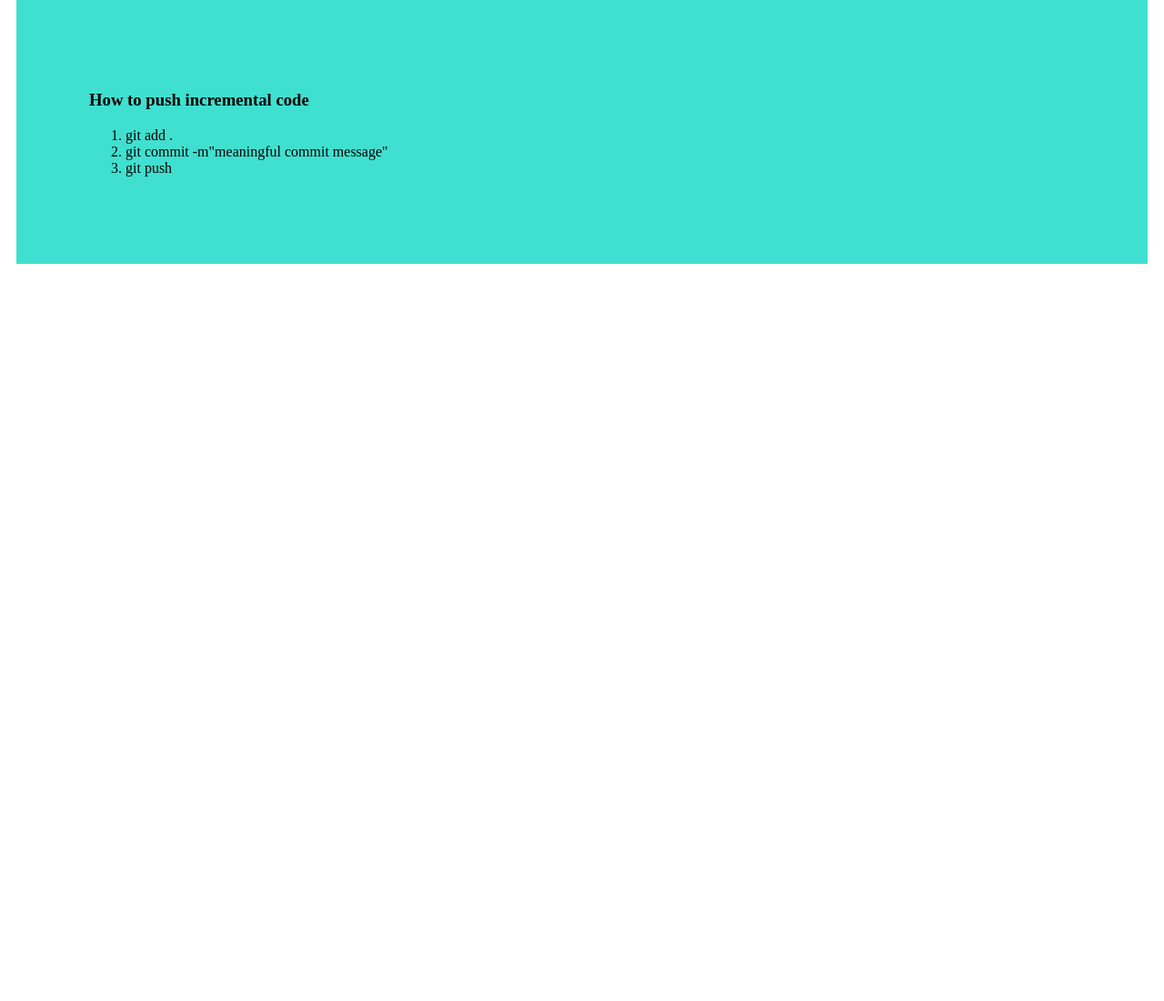
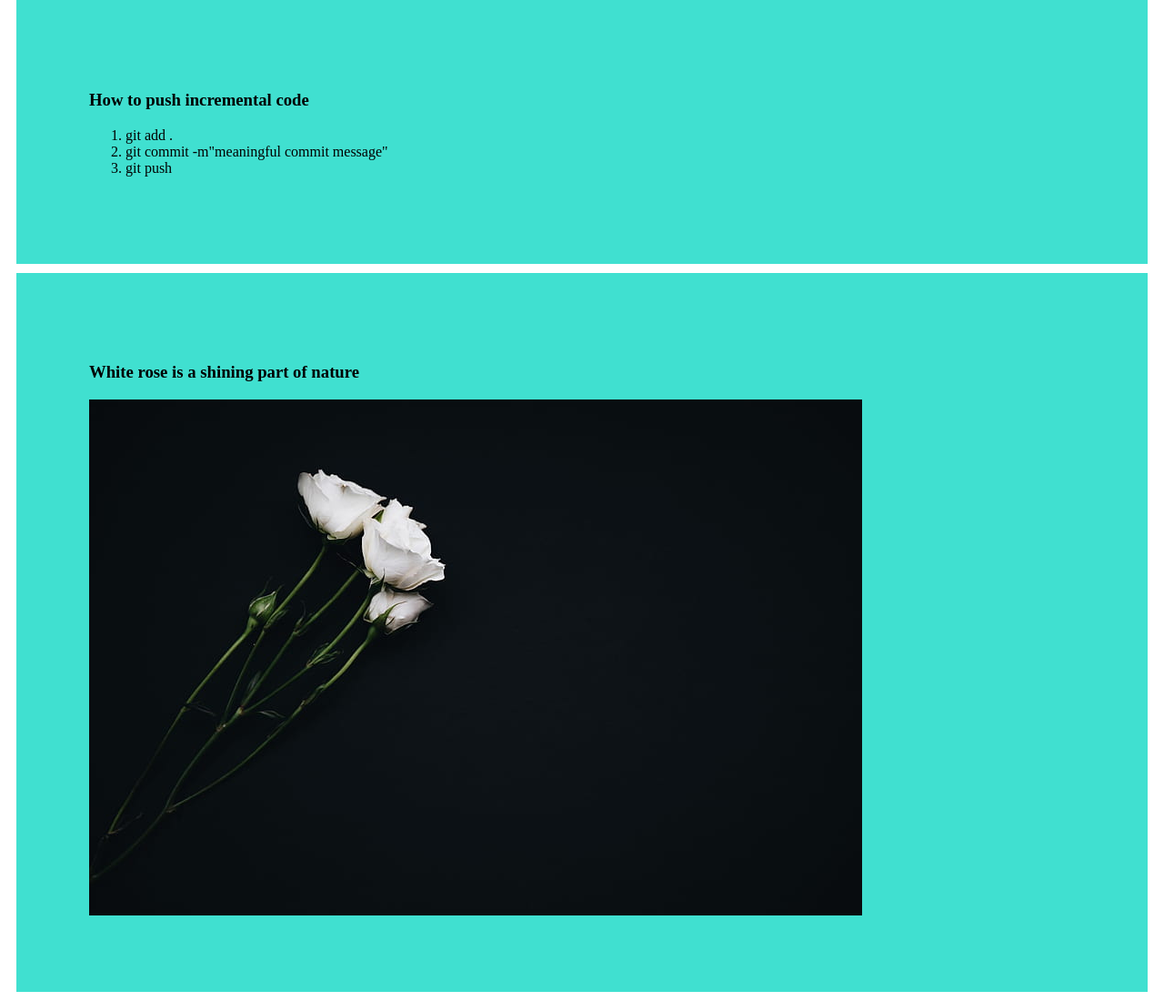
Before and after one commit to nuzatimorium/My-Simple-Website, a plain HTML site: page index.html in a window 1280 px wide. Shown: the part 854-1954 px from the top of the page at 91% size. Before the commit the page ends 1154 px from the top, so only its background shows below. Drawn offline with Linux system fonts and the light colour scheme.

Commit message:
white rose

```diff
--- a/index.html
+++ b/index.html
@@ -40,5 +40,9 @@
         <li>git push</li>
     </ol>
 </div>
+<div>
+    <h3>White rose is a shining part of nature</h3>
+    <img src="desktop-wallpaper-public-domain-white-flower-apple-black-background-white-white-rose-green-flower-computer-iphone-rose-mocah.jpg"
+</div>
 </body>
 </html>
```
Also changed, not shown: desktop-wallpaper-public-domain-white-flower-apple-black-background-white-white-rose-green-flower-computer-iphone-rose-mocah.jpg (added).
